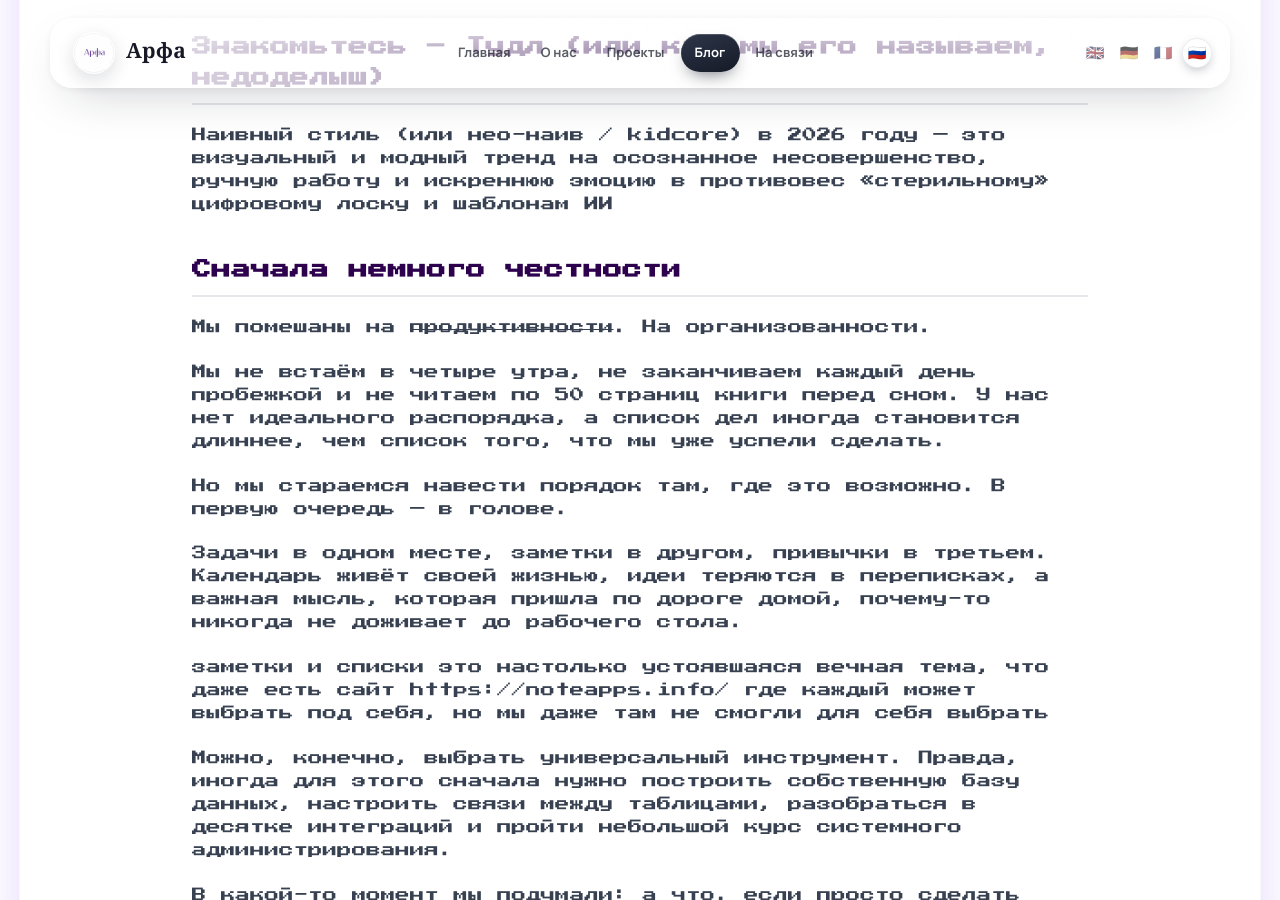
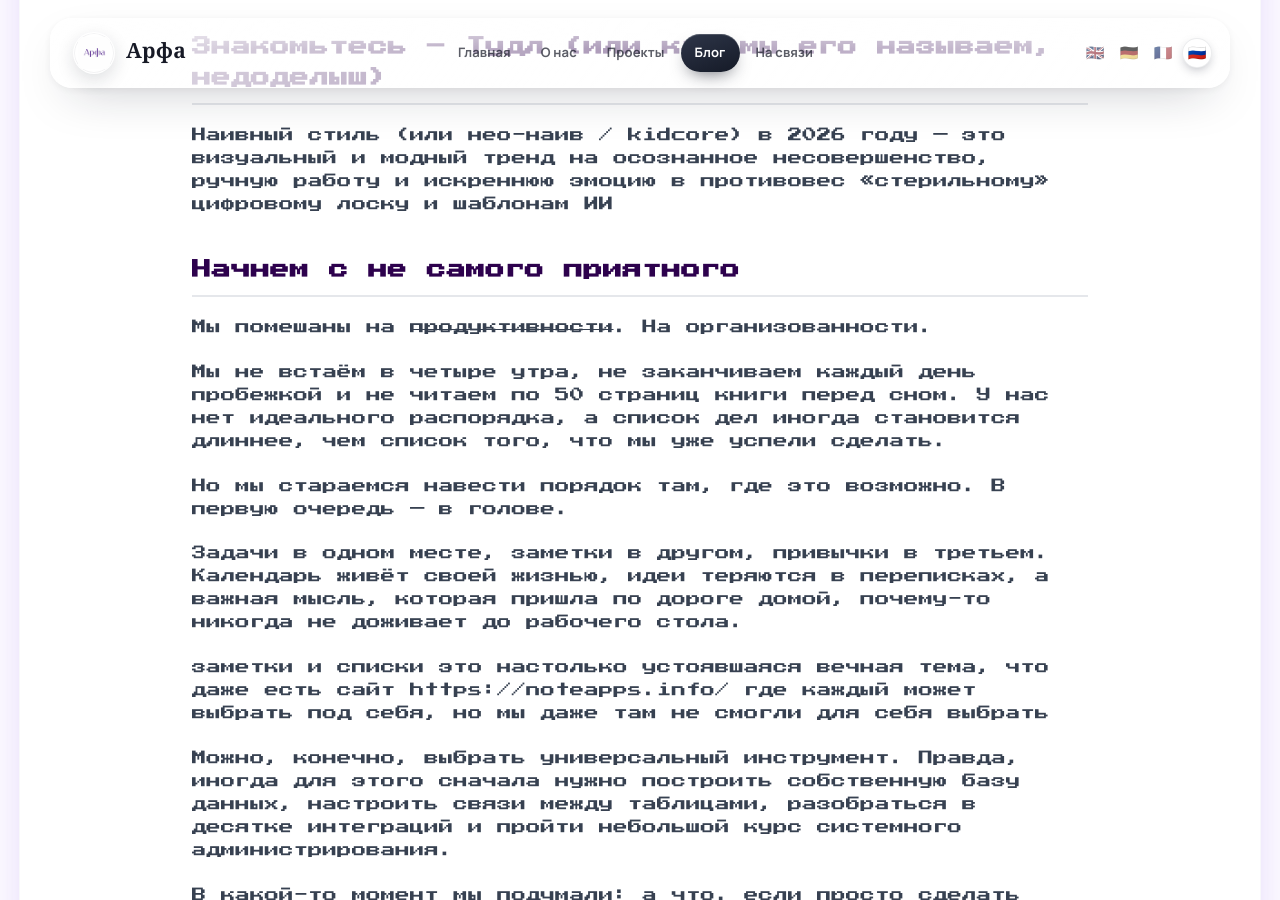
Before and after one commit to Rafadelya/rafadelya.github.io, a Jekyll site: the page blog/ru/posts/todoolico.ru.html, which Jekyll copies as it is, in a window 1280 px wide and 900 px high, scrolled down 1353 px. Built offline with Jekyll 4.4.1, drawn with Linux system fonts in a browser that asks for light colours.

Commit message:
Blog: rename ToDooliCo post section heading

```diff
--- a/blog/ru/posts/todoolico.ru.html
+++ b/blog/ru/posts/todoolico.ru.html
@@ -102,7 +102,7 @@
           </div>
           <h2 class="post-heading">Знакомьтесь – Тудл (или как мы его называем, недоделыш)</h2>
           <p class="post-text">Наивный стиль (или нео-наив / kidcore) в 2026 году — это визуальный и модный тренд на осознанное несовершенство, ручную работу и искреннюю эмоцию в противовес «стерильному» цифровому лоску и шаблонам ИИ</p>
-          <h2 class="post-heading">Сначала немного честности</h2>
+          <h2 class="post-heading">Начнем с не самого приятного</h2>
           <p class="post-text">Мы помешаны на <s>продуктивности</s>. На организованности.</p>
           <p class="post-text">Мы не встаём в четыре утра, не заканчиваем каждый день пробежкой и не читаем по 50 страниц книги перед сном. У нас нет идеального распорядка, а список дел иногда становится длиннее, чем список того, что мы уже успели сделать.</p>
           <p class="post-text">Но мы стараемся навести порядок там, где это возможно. В первую очередь — в голове.</p>
```
